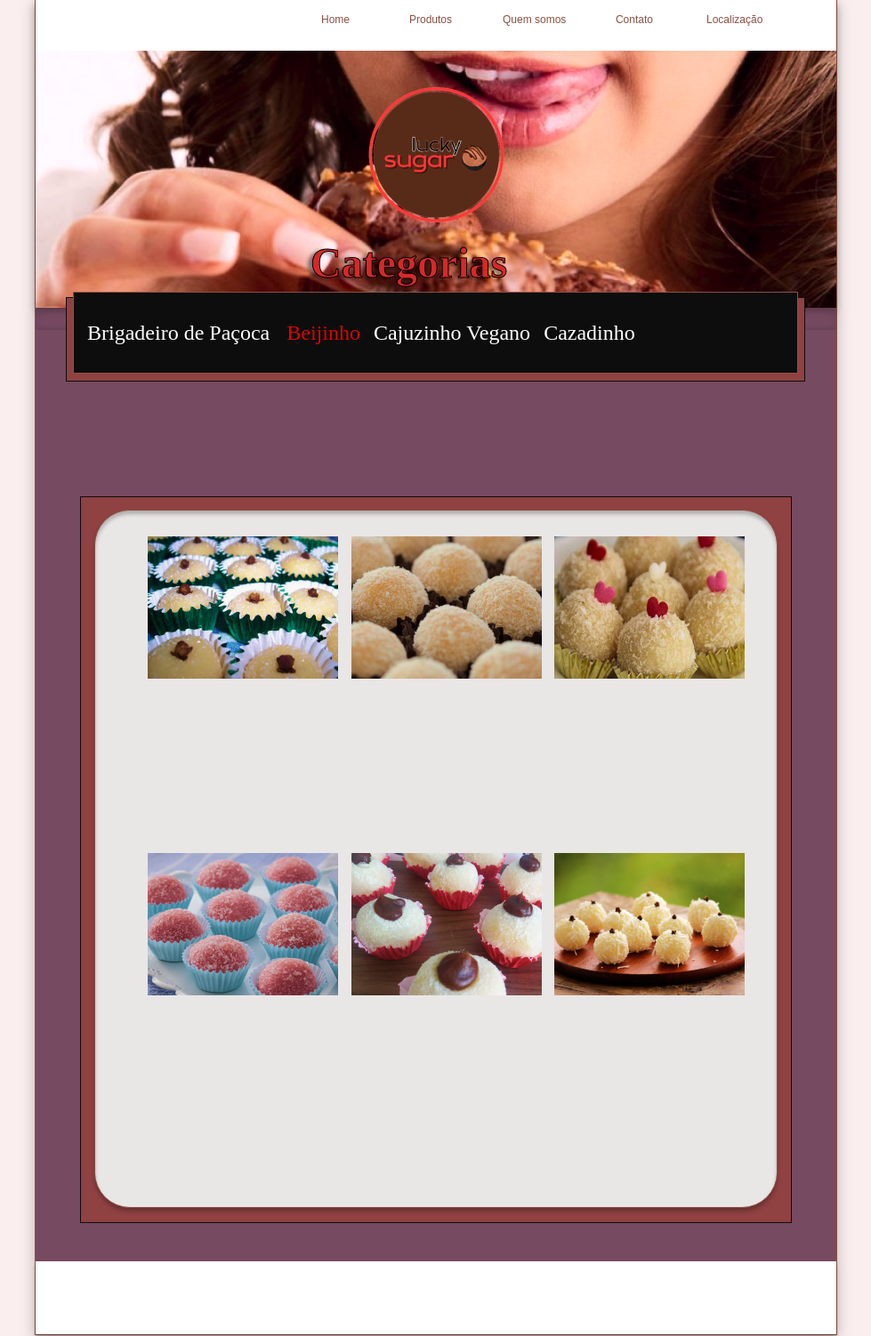
After one commit to Renanvt/21114086-5_JonatanRenan, a PHP site: page /pages/produtos-beijinho.php in a window 1280 px wide. The commit adds this page. Shown: the whole page at 89% size, without its empty margins (150-1129 px from the left). Run offline with PHP 8.4, Linux system fonts and the light colour scheme; some web fonts are replaced.

Commit message:
adding images

```diff
--- a/css/style.css
+++ b/css/style.css
@@ -407,3 +407,40 @@ img#pacoca6 {
     left: 80px;
     top: 221px;
 }
+
+
+img.beijinhos {
+    position: relative;
+    width: 214px;
+    height: 160px;
+}
+
+img#beijinho1 {
+    left: 59.2px;
+    top: 29.41px;
+}
+
+img#beijinho2 {
+    left: 70px;
+    top: 29.41px;
+}
+
+img#beijinho3 {
+    left: 80px;
+    top: 29.41px;
+}
+
+img#beijinho4 {
+    left: 59.2px;
+    top: 221px;
+}
+
+img#beijinho5 {
+    left: 70px;
+    top: 221px;
+}
+
+img#beijinho6 {
+    left: 80px;
+    top: 221px;
+}
--- /dev/null
+++ b/pages/produtos-beijinho.php
@@ -0,0 +1,61 @@
+<?php
+
+include '../layout/header.php';
+?>
+<!DOCTYPE html>
+<html lang="pt-br">
+
+<script src="../js/jquery-3.6.0.min.js"></script>
+<script language="javascript">
+    $(document).ready(function() {
+        $('header#rect-main').css({
+            background: "url(../img/header/mulhercomendochocolate.jpg) no-repeat 0px 54px",
+            height: "369px",
+        }),
+        $('li#B').css({
+            color: "#D90404"
+        })
+        $('li#A').css({
+            color: "#FFFFFF"
+        })
+    });
+</script>
+
+<img src="../img/header/lucky_sugar-red_transparent.png" alt="Logo" id="Logo" />
+<h1 id="principal">Categorias</h1>
+
+<div id="prod-rect-fundo">
+    <div id="prod-rect-frente">
+        <nav>
+            <ul>
+                <li id="A">
+                    Brigadeiro de Paçoca
+                </li>
+                <li id="B">
+                    Beijinho
+                </li>
+                <li id="C">
+                    Cajuzinho Vegano
+                </li>
+                <li id="D">
+                    Cazadinho
+                </li>
+            </ul>
+        </nav>
+    </div>
+</div>
+
+<div id="main-rect-fundo">
+    <div id="main-rect-frente">
+        <img src="../img/main/produtos/beijinho/beijinho1.jpg" alt="Beijinho-1" id="beijinho1" class="beijinhos" />
+        <img src="../img/main/produtos/beijinho/beijinho2.jpg" alt="Beijinho-2" id="beijinho2" class="beijinhos" />
+        <img src="../img/main/produtos/beijinho/beijinho3.jpg" alt="Beijinho-3" id="beijinho3" class="beijinhos" />
+        <img src="../img/main/produtos/beijinho/beijinho4.jpg" alt="Beijinho-4" id="beijinho4" class="beijinhos" />
+        <img src="../img/main/produtos/beijinho/beijinho5.jpg" alt="Beijinho-5" id="beijinho5" class="beijinhos" />
+        <img src="../img/main/produtos/beijinho/beijinho6.jpg" alt="Beijinho-6" id="beijinho6" class="beijinhos" />
+    </div>
+</div>
+
+<?php
+include '../layout/footer.php';
+?>
```
Also changed, not shown: img/main/produtos/Cajuzinho-Vegano/Cajuzinho1.jpg (added), img/main/produtos/Cajuzinho-Vegano/Cajuzinho2.jpg (added), img/main/produtos/Cajuzinho-Vegano/Cajuzinho3.jpg (added), img/main/produtos/Cajuzinho-Vegano/Cajuzinho4.jpg (added), img/main/produtos/Cajuzinho-Vegano/Cajuzinho5.jpg (added), img/main/produtos/Cajuzinho-Vegano/Cajuzinho6.jpg (added), img/main/produtos/Cazadinho/casadinho1.jpg (added), img/main/produtos/Cazadinho/casadinho2.jpg (added), img/main/produtos/Cazadinho/casadinho3.jpg (added), img/main/produtos/Cazadinho/casadinho4.jpg (added), img/main/produtos/Cazadinho/casadinho5.jpg (added), img/main/produtos/Cazadinho/casadinho6.jpg (added).
